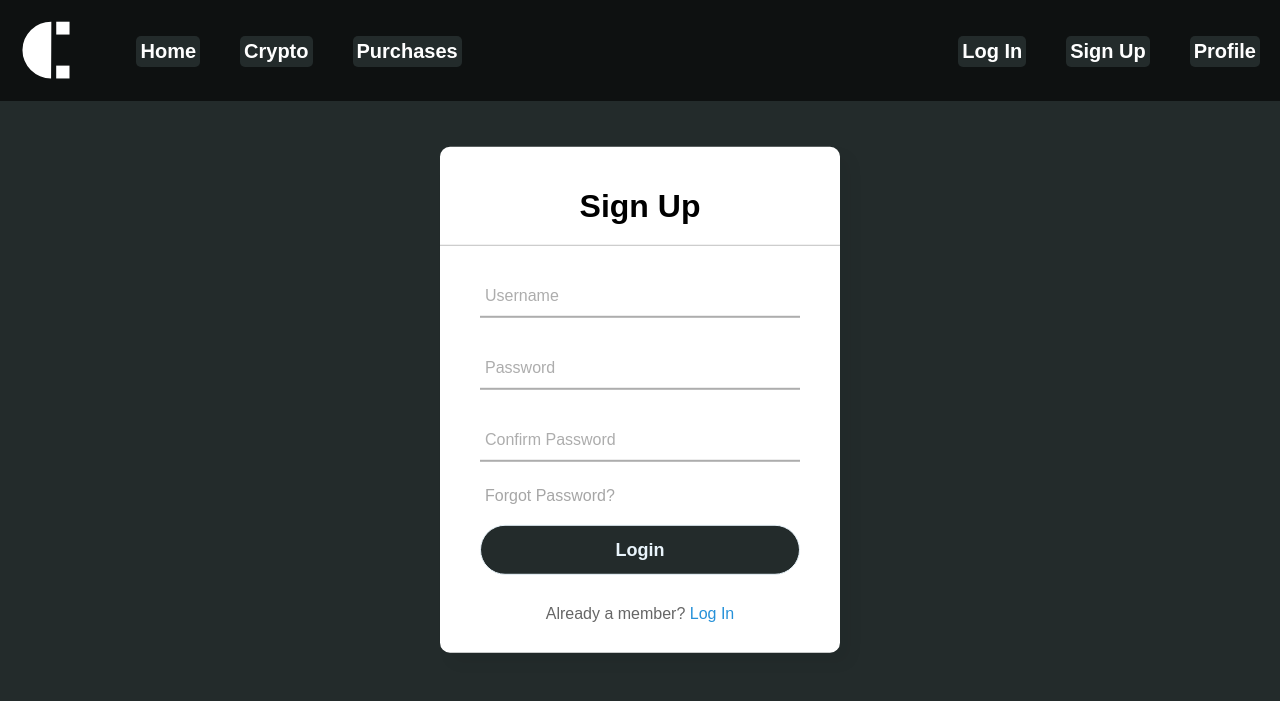
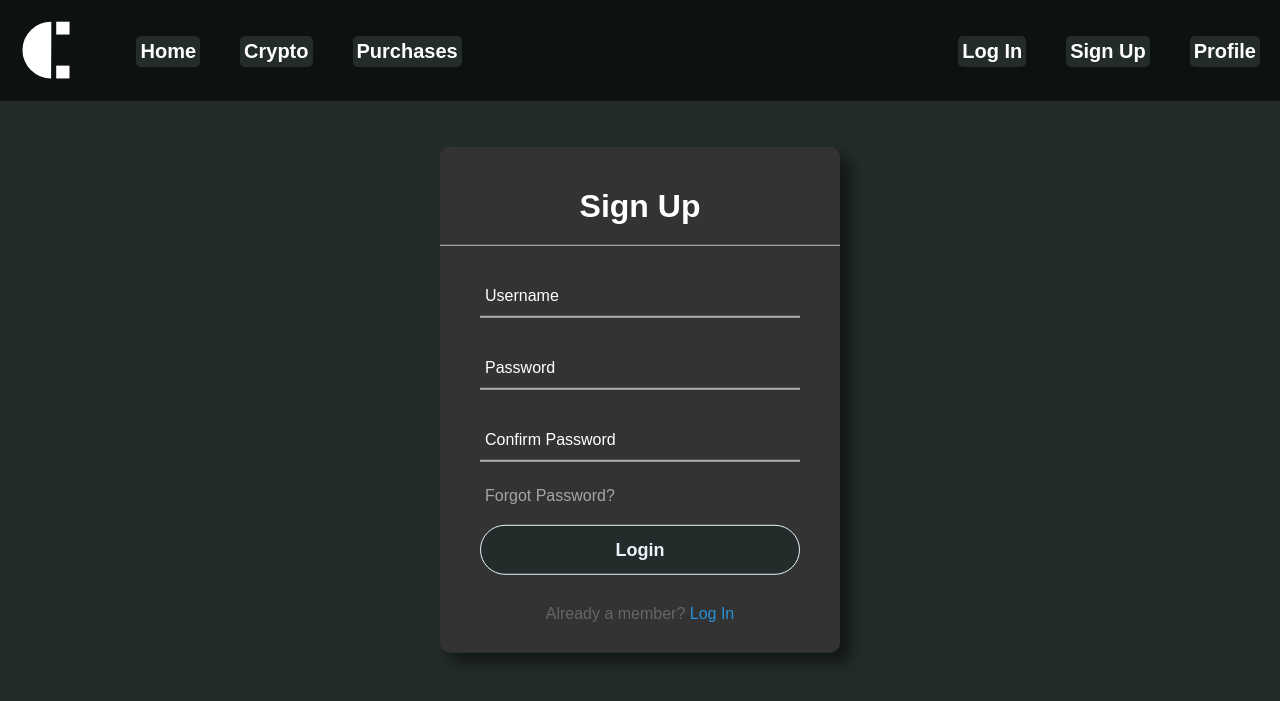
Before and after one commit to Filip-Nachov/Crypto-Predicter, a Flask app: page /register in a window 1280 px wide. Shown: the top 701 px of the page. Run offline with Flask 3, Linux system fonts and the light colour scheme.

Commit message:
made the register and login page dark themed.

```diff
--- a/static/css/registration.css
+++ b/static/css/registration.css
@@ -13,16 +13,17 @@ body{
     left: 50%;
     transform: translate(-50%, -50%);
     width: 400px;
-    background: white;
+    background: #333;
+    color: #fff;
     border-radius: 10px;
-    box-shadow: 10px 10px 15px rgba(0,0,0,0.05);
+    box-shadow: 10px 10px 15px rgba(0, 0, 0, 0.5);
 }
 
 .center h1{
     text-align: center;
     padding: 20px 0;
     border-bottom: 1px solid silver;
-    color: black;
+    color: #fff;
 }
 
 .center form{
@@ -50,7 +51,6 @@ form .txt_field{
     position: absolute;
     top: 50%;
     left: 5px;
-    color: #adadad;
     transform: translateY(-50%);
     font-size: 16px;
     pointer-events: none;
```
